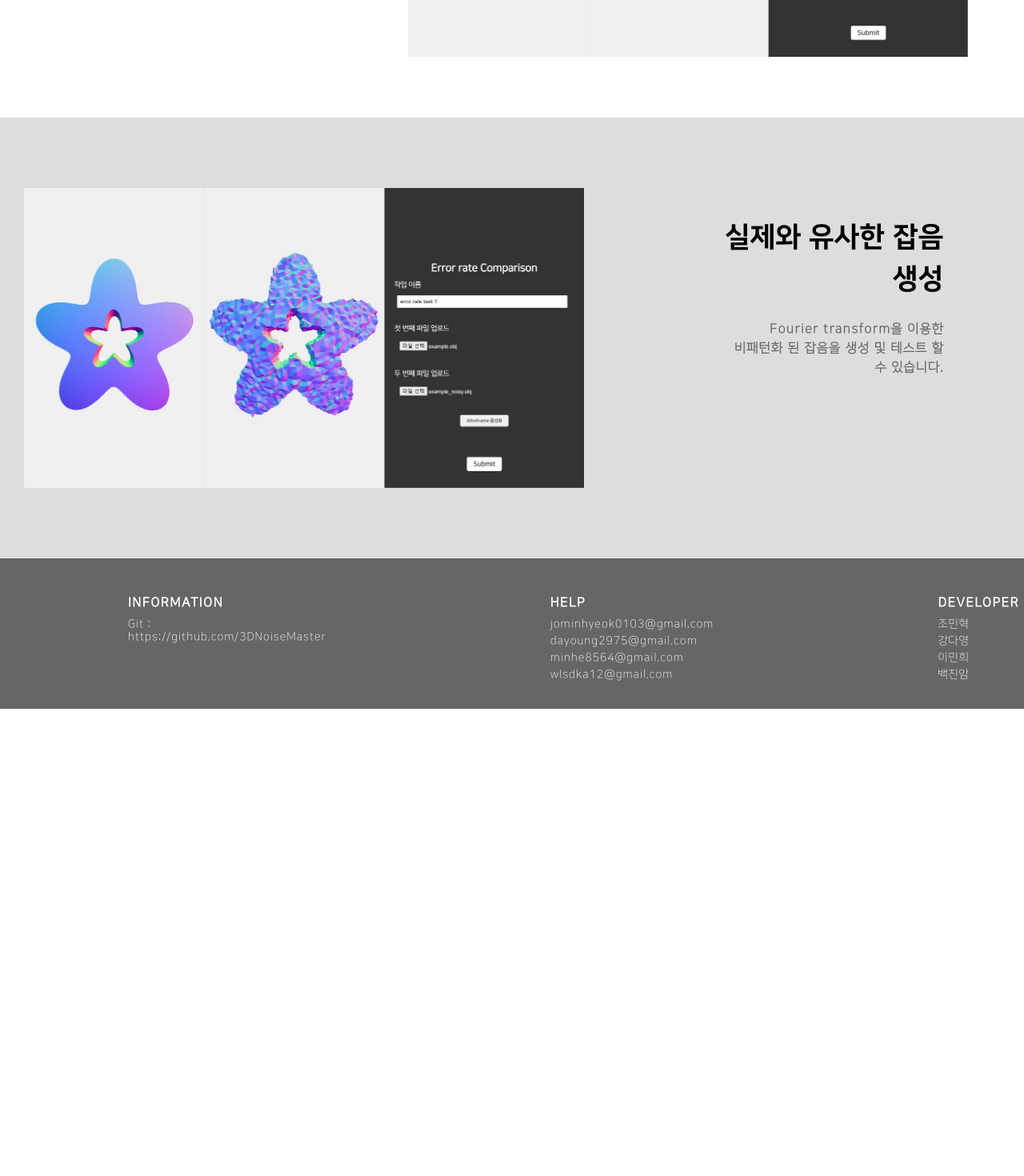
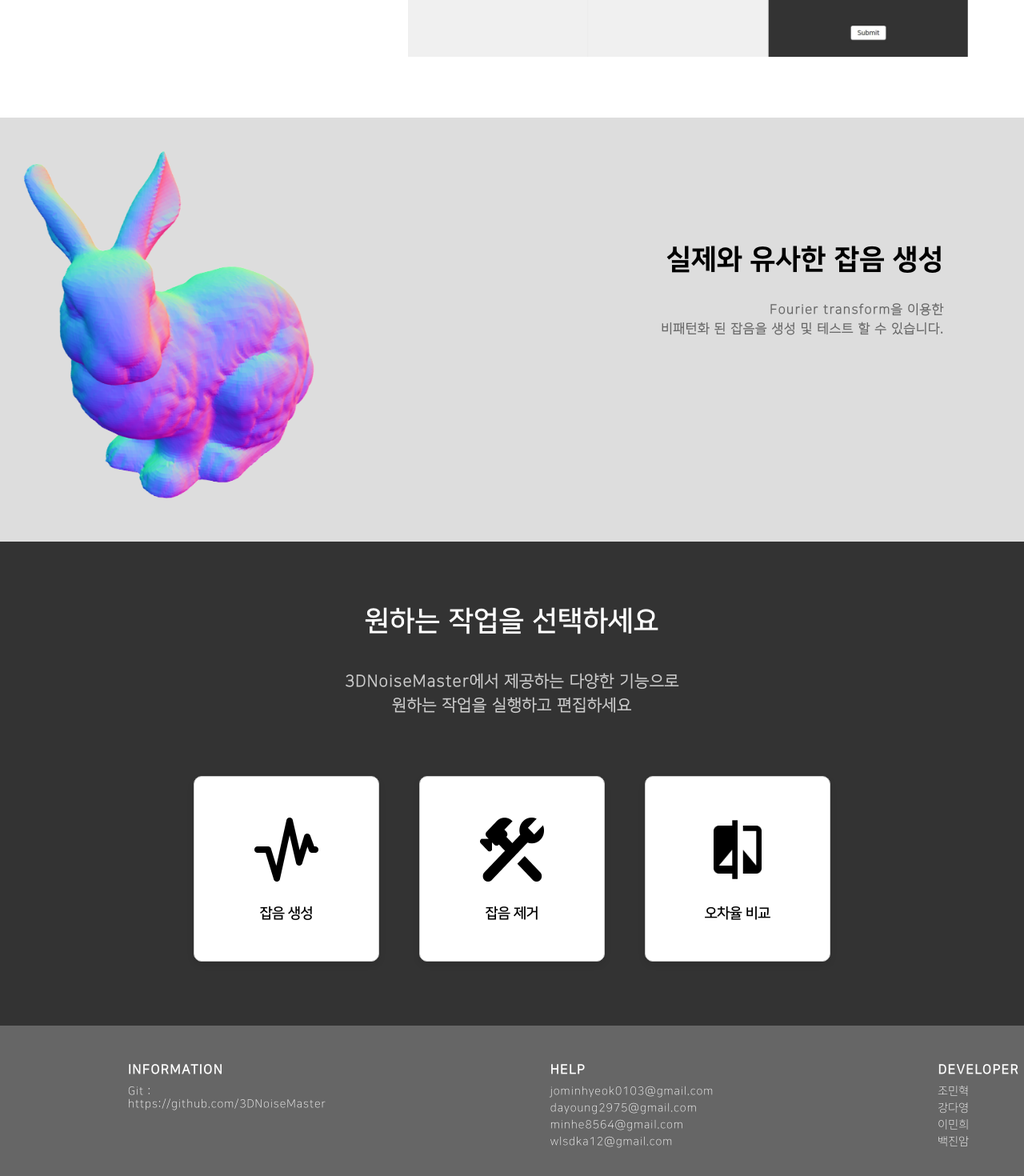
Before and after one commit to 3DNoiseMaster/3DNoiseMaster-FE, a React (Create React App) app: page /api/display/main in a window 1280 px wide. Shown: the part 1031-2501 px from the top of the page at 80% size. Before the commit the page ends 1917 px from the top, so only its background shows below. Built offline with nearby package versions, Linux system fonts and the light colour scheme.

Commit message:
fix: MainPage css

```diff
--- /dev/null
+++ b/src/components/ImageCrossFade.tsx
@@ -0,0 +1,61 @@
+import React, { useState, useEffect } from 'react';
+import styled from 'styled-components';
+import { useSpring, animated } from 'react-spring';
+import { useInView } from 'react-intersection-observer';
+
+interface ImageCrossFadeProps {
+  firstImage: string;
+  secondImage: string;
+}
+
+const CrossFadeContainer = styled.div`
+  position: relative;
+  width: 100%;
+  height: 100%;
+  overflow: hidden;
+`;
+
+const CrossFadeImage = styled(animated.img)`
+  position: absolute;
+  top: 0;
+  left: 0;
+  width: 100%;
+  height: 100%;
+  object-fit: cover;
+`;
+
+const ImageCrossFade: React.FC<ImageCrossFadeProps> = ({ firstImage, secondImage }) => {
+  const [scrollDirection, setScrollDirection] = useState<'up' | 'down'>('down');
+  const { ref, inView } = useInView({ threshold: 0.5 });
+  const [prevScrollY, setPrevScrollY] = useState<number>(0);
+
+  const handleScroll = () => {
+    const scrollY = window.scrollY || document.documentElement.scrollTop;
+    setScrollDirection(scrollY > prevScrollY ? 'down' : 'up');
+    setPrevScrollY(scrollY);
+  };
+
+  useEffect(() => {
+    window.addEventListener('scroll', handleScroll);
+    return () => {
+      window.removeEventListener('scroll', handleScroll);
+    };
+  }, [prevScrollY]);
+
+  const fstAnimationProps = useSpring({
+    opacity: scrollDirection === 'down' && inView ? 0 : 1,
+  });
+
+  const secAnimationProps = useSpring({
+    opacity: scrollDirection === 'down' && inView ? 1 : 0,
+  });
+
+  return (
+    <CrossFadeContainer ref={ref}>
+      <CrossFadeImage src={firstImage} style={fstAnimationProps} />
+      <CrossFadeImage src={secondImage} style={secAnimationProps} />
+    </CrossFadeContainer>
+  );
+};
+
+export default ImageCrossFade;
--- a/src/pages/MainPage.tsx
+++ b/src/pages/MainPage.tsx
@@ -2,13 +2,21 @@ import React, { useEffect, useState } from 'react';
 import { Link } from 'react-router-dom';
 import Footer from '../components/Footer';
 import GlobalStyles from '../styles/GlobalStyles';
+import ImageSlider from '../components/ImageSlider';
+import ImageCrossFade from '../components/ImageCrossFade';
+import '../styles/MainPage.css';
+
 import bunnyIcon from '../assets/icon/BlackBunny.png';
 import workSpaceEx1 from '../assets/image/workSpace_example_1.png';
-import ImageSlider from '../components/ImageSlider';
-import '../styles/MainPage.css';
+import noiseGenIcon from '../assets/icon/noiseGen.png';
+import noiseRemIcon from '../assets/icon/noiseRem.png';
+import errorCompIcon from '../assets/icon/errorComp.png';
+import WorkspaceEx2_1 from '../assets/image/workSpace_example_2-1.png';
+import WorkspaceEx2_2 from '../assets/image/workSpace_example_2-2.png';
 
 const MainPage: React.FC = () => {
   const [userName, setUserName] = useState<string | null>(null);
+  const [containerWidth, setContainerWidth] = useState('45%');
 
   useEffect(() => {
     const token = localStorage.getItem('token');
@@ -36,6 +44,14 @@ const MainPage: React.FC = () => {
       });
     };
   }, []);
+
+  const handleMouseEnter = () => {
+    setContainerWidth('60%');
+  };
+
+  const handleMouseLeave = () => {
+    setContainerWidth('50%');
+  };
 
   return (
     <div className="main-container">
@@ -97,9 +113,10 @@ const MainPage: React.FC = () => {
       </div>
 
       <div className='page-container-3'>
-        <div className="page-image slide-in-left">
-          <img src={workSpaceEx1} alt="exImge1" className="image" />
+        <div className='image-cross-container'>
+          <ImageCrossFade firstImage={WorkspaceEx2_1} secondImage={WorkspaceEx2_2} />
         </div>
+
         <div className="page-text-3">
           <h1 className='heading-3'>실제와 유사한 잡음 생성</h1>
           <h5 className='subheading-2'>
@@ -108,6 +125,51 @@ const MainPage: React.FC = () => {
           </h5>
         </div>
       </div>
+
+      <div className="page-container-4">
+        <h1 className='heading-4'>원하는 작업을 선택하세요</h1>
+        <h5 className='subheading-4'>
+          3DNoiseMaster에서 제공하는 다양한 기능으로<br />
+          원하는 작업을 실행하고 편집하세요
+        </h5>
+        <div className="selectionContainer" style={{ width: containerWidth }}>
+          <div className="cards">
+            <div className='card-container'>
+              <div className="card card-noiseGen" onMouseEnter={handleMouseEnter} onMouseLeave={handleMouseLeave}>
+                <img src={noiseGenIcon} alt="잡음 생성" className="icon" />
+                <p className="cardText">잡음 생성</p>
+              </div>
+                <div className="hover-text">
+                  원하는 유형의<br/>
+                  잡음을 생성하고<br/>
+                  3D 뷰어로 확인
+                </div>
+            </div>
+            <div className='card-container'>
+              <div className="card card-noiseRem" onMouseEnter={handleMouseEnter} onMouseLeave={handleMouseLeave}>
+                <img src={noiseRemIcon} alt="잡음 제거" className="icon" />
+                <p className="cardText">잡음 제거</p>
+              </div>
+               <div className="hover-text">
+                  다양한 형태의<br/>
+                  잡음을 쉽게 제거<br/>
+               </div>
+            </div>
+            <div className='card-container'>
+              <div className="card card-errorComp" onMouseEnter={handleMouseEnter} onMouseLeave={handleMouseLeave}>
+                <img src={errorCompIcon} alt="오차율 비교" className="icon" />
+                <p className="cardText">오차율 비교</p>
+              </div>
+                <div className="hover-text">
+                  두 메쉬간의<br/>
+                  오차율 측정으로<br/>
+                  디테일한 비교
+                </div>
+            </div>
+          </div>
+        </div>
+      </div>
+
       <Footer />
     </div>
   );
--- a/src/pages/TaskResultPage.tsx
+++ b/src/pages/TaskResultPage.tsx
@@ -13,7 +13,6 @@ interface Task {
   task_name: string;
   status: number;
   date: string;
-
   noise_type: string;
   noise_level: number;
 }
@@ -35,6 +34,7 @@ const ObjModel = ({ url, wireframe }: { url: string, wireframe: boolean }) => {
     const scaleFactor = desiredSize / maxDimension;
 
     obj.scale.set(scaleFactor, scaleFactor, scaleFactor);
+    obj.position.set(0, 0, 0);
 
     obj.traverse((child) => {
       if ((child as any).isMesh) {
@@ -43,7 +43,7 @@ const ObjModel = ({ url, wireframe }: { url: string, wireframe: boolean }) => {
         });
       }
     });
-  }, [obj, wireframe]);
+  }, [obj]);
 
   return <primitive object={obj} />;
 };
@@ -57,24 +57,37 @@ const TaskResultPage: React.FC = () => {
   const [error, setError] = useState<string | null>(null);
 
   useEffect(() => {
-    const fetchData = () => {
+    const fetchTasks = async () => {
       const token = localStorage.getItem('token');
       if (token) {
-        axios.get<{ success: boolean; data: { tasks: Task[] } }>(`${process.env.REACT_APP_API_WORKSPACE_URL}/tasks`, {
-          headers: { Authorization: `Bearer ${token}` },
-        })
-          .then((response) => {
-            if (response.data.success) {
-              setTasks(response.data.data.tasks);
-            }
-          })
-          .catch(() => {
-            setError('Error fetching tasks');
-          });
+        try {
+          const response = await axios.get<{ success: boolean; data: { tasks: Task[] } }>(
+            `${process.env.REACT_APP_API_WORKSPACE_URL}/tasks`,
+            { headers: { Authorization: `Bearer ${token}` } }
+          );
+          if (response.data.success) {
+            const tasksWithNoise = await Promise.all(
+              response.data.data.tasks.map(async (task) => {
+                const noiseResponse = await axios.get(
+                  `${process.env.REACT_APP_API_WORKSPACE_URL}/tasks/check?task_id=${task.task_id}`,
+                  { headers: { Authorization: `Bearer ${token}` } }
+                );
+                return {
+                  ...task,
+                  noise_type: noiseResponse.data.noise_type,
+                  noise_level: noiseResponse.data.noise_level,
+                };
+              })
+            );
+            setTasks(tasksWithNoise);
+          }
+        } catch (error) {
+          setError('Error fetching tasks');
+        }
       }
     };
 
-    fetchData();
+    fetchTasks();
   }, []);
 
   useEffect(() => {
--- a/src/styles/MainPage.css
+++ b/src/styles/MainPage.css
@@ -189,6 +189,22 @@
   width: 100%;
 }
 
+.image-cross-container {
+  margin: 40px auto; /* 상하로 60px 마진, 좌우로 자동으로 균등 배치 */
+  display: flex;
+  justify-content: center;
+  align-items: center;
+  width: 400px;
+  height: 450px;
+}
+
+.image-ex {
+  height: auto;
+  max-width: 100%; /* 부모 요소의 너비에 맞춤 */
+  max-height: 100%; /* 부모 요소의 높이에 맞춤 */
+  margin-left: 0; /* 왼쪽 마진 제거 */
+}
+
 .page-text-3 {
   text-align: right;
   padding: 100px;
@@ -261,3 +277,112 @@
   transform: translateX(0);
   animation: slideInRight 2s forwards;
 }
+
+.page-container-4 {
+  background-color: #333;
+  display: flex;
+  flex-direction: column;
+  justify-content: center;
+  align-items: center;
+  width: 100%;
+  padding-top: 50px;
+  padding-bottom: 60px;
+}
+
+.heading-4 {
+  font-family: 'NanumSquare_B';
+  font-size: 35px;
+  letter-spacing: 1.5px;
+  line-height: 1.5;
+  color: #ffffff;
+}
+
+.subheading-4 {
+  font-family: 'NanumSquare_L';
+  font-size: 20px;
+  color: #ccc;
+  letter-spacing: 1.5px;
+  line-height: 1.5;
+  margin-top: 10px;
+}
+
+.selectionContainer {
+  text-align: center;
+  background-color: #333;
+}
+
+.cards {
+  display: flex;
+  justify-content: center;
+  gap: 50px;
+}
+
+.cards .card-container {
+  position: relative;
+  display: flex;
+  align-items: center;
+  gap: 20px;
+  margin-top: 40px;
+  margin-bottom: 20px;
+}
+
+.card-container .card {
+  width: 150px;
+  height: 150px;
+  display: flex;
+  flex-direction: column;
+  align-items: center;
+  justify-content: center;
+  border: 1px solid #ccc;
+  border-radius: 10px;
+  box-shadow: 0 4px 8px rgba(0, 0, 0, 0.1);
+  cursor: pointer;
+  background-color: #fff;
+  transition: transform 0.3s ease, opacity 0.3s ease, width 0.3s ease;
+}
+
+.card-container .card:hover {
+  box-shadow: 0 8px 16px rgba(0, 0, 0, 0.2);
+  width: 300px;
+}
+
+.card-container .hover-text {
+  opacity: 0;
+  position: absolute;
+  top: 90px;
+  left: 200px;
+  transform: translateY(-50%);
+  white-space: nowrap;
+  transition: opacity 0.2s ease, transform 0.3s ease;
+  color: #000000;
+  text-align: left;
+  letter-spacing: 1px;
+  line-height: 1.5;
+}
+
+.card-container .card:hover + .hover-text {
+  opacity: 1;
+  transform: translateY(-50%);
+}
+
+.card-container .icon {
+  width: 80px;
+  height: 80px;
+  margin-bottom: 10px;
+  margin-top: 20px;
+  display: flex;
+  align-items: center;
+  justify-content: center;
+  transition: transform 0.3s ease;
+}
+.card-container .card:hover .icon {
+  transform: translateX(-80px);
+}
+
+.selectionContainer .cardText {
+  font-size: 18px;
+  font-family: 'NanumSquare_B';
+  margin-top: 20px;
+  color: #000000;
+  font-weight: bold;
+}
--- a/src/styles/WorkspacePage.css
+++ b/src/styles/WorkspacePage.css
@@ -1,3 +1,7 @@
+body {
+  background-color: #dddddd;
+}
+
 .workspace-container {
   text-align: center;
   align-items: center;
```
Also changed, not shown: src/assets/image/workSpace_example_2-1.png (added), src/assets/image/workSpace_example_2-2.png (added).
